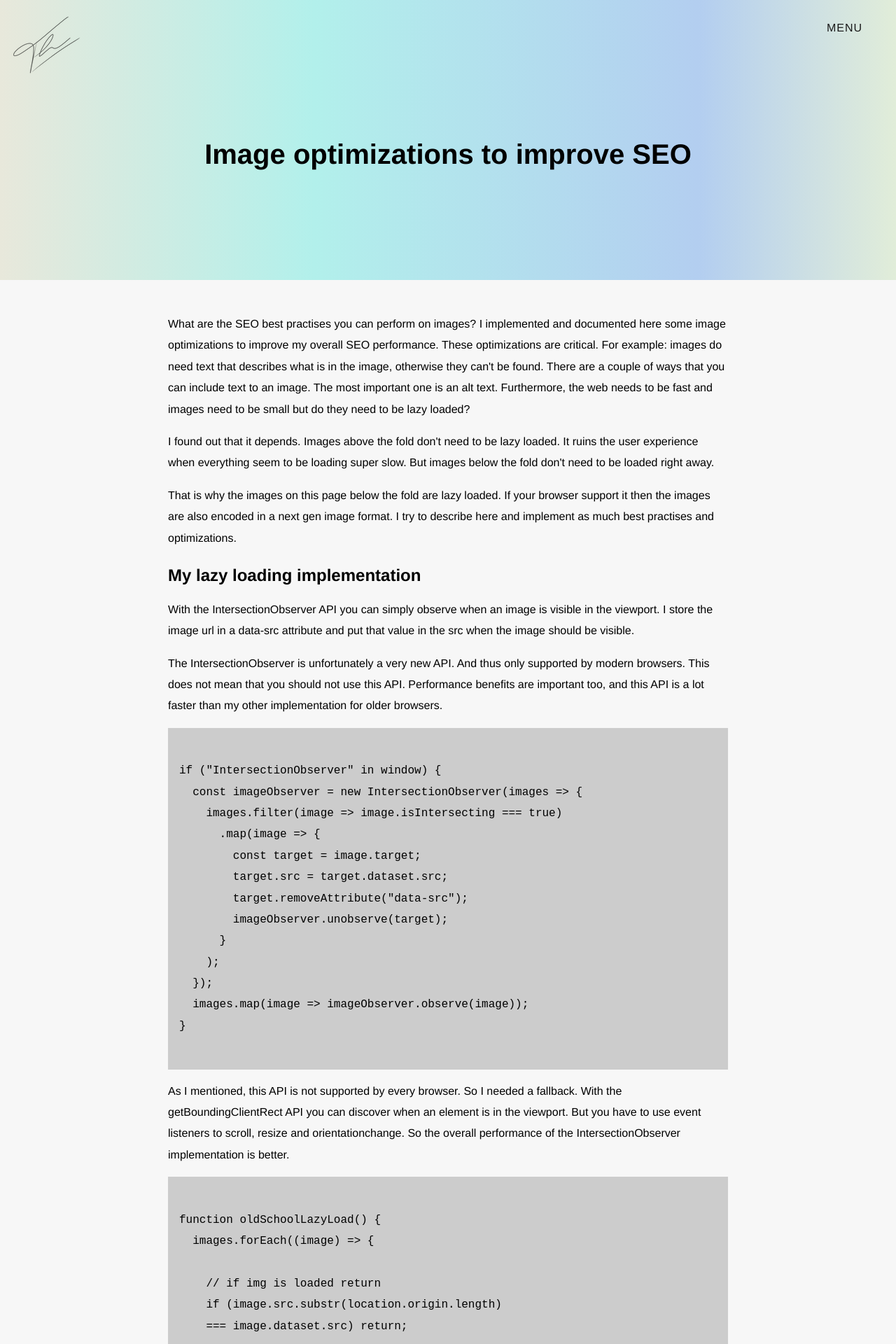
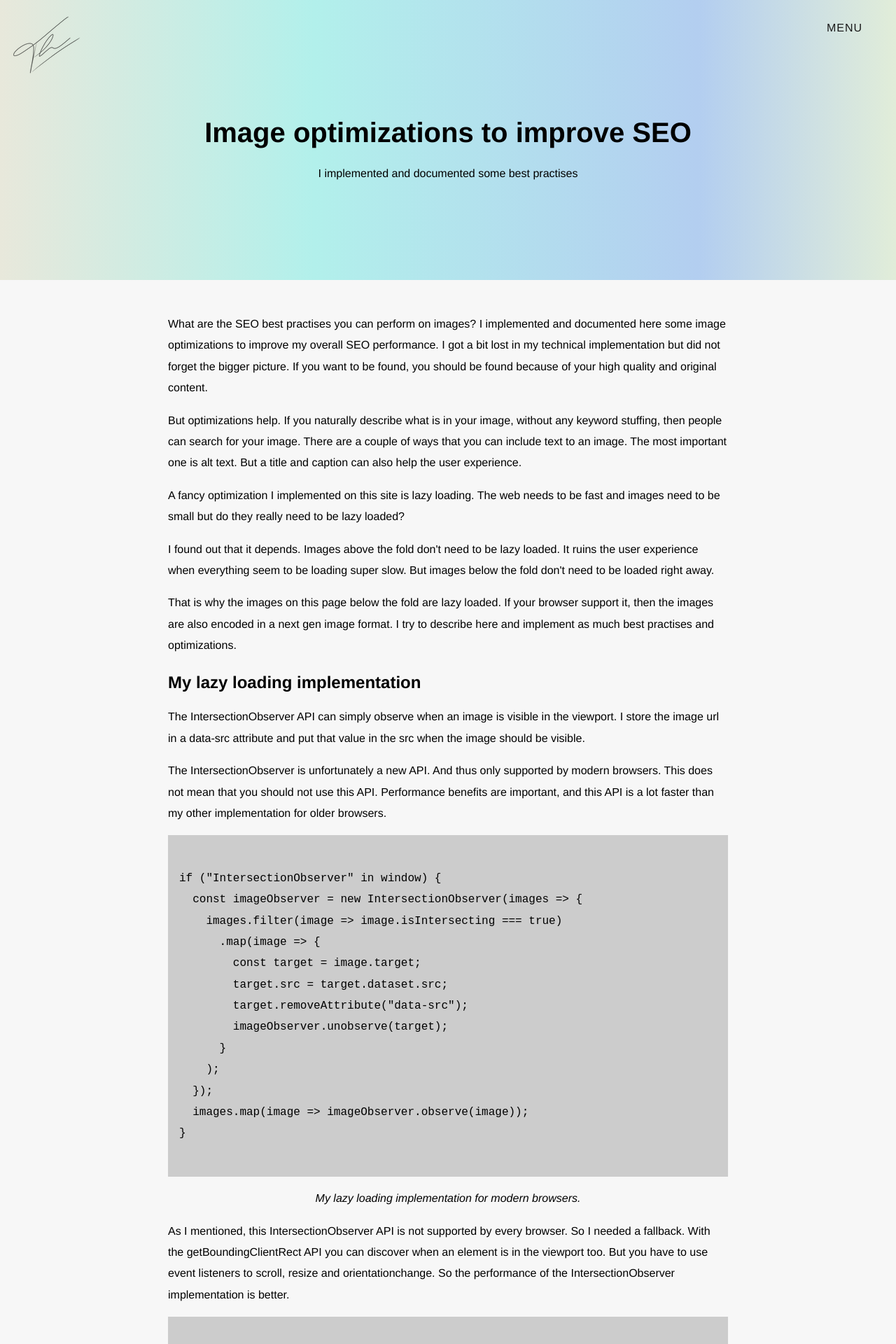
Before and after one commit to thijsvandiessen/portfolio-blog, a React app: page /projects/image-optimizations-to-improve-seo in a window 1280 px wide. Shown: the top 1920 px of the page at 70% size. Built offline with nearby package versions, Linux system fonts and the light colour scheme.

Commit message:
added more internal links

```diff
--- a/src/components/AboutPage.js
+++ b/src/components/AboutPage.js
@@ -1,6 +1,7 @@
 import React, { Component } from 'react';
 import GradientHeader from './GradientHeader';
 import lazyLoad from '../utils/lazyLoad';
+import { Link } from 'react-router-dom'
 import tinyImage5921 from '../images/portfolio/IMG_5921-tiny.jpg';
 import image5921 from '../images/portfolio/IMG_5921.jpg';
 
@@ -61,6 +62,8 @@ class AboutPage extends Component {
             instrument. I play in a lot of orchestras every week where I also do some publicity related work.
           </p>
           <p>I further like to travel, hike and take cool pictures.</p>
+
+          <p>If you like to know more about me, <Link to="/contact" title="send me an email">get in touch</Link>.</p>
           <div className="gallery">
             <img
               src={tinyImage5921}
--- a/src/components/GradientHeader.js
+++ b/src/components/GradientHeader.js
@@ -17,18 +17,28 @@ class GradientHeader extends Component {
     const heading = this.props.heading;
 
     return (
-      <header className={`gradientHeader ${heading.huge ? 'huge':''}`}>
-        <h1>{heading.title}</h1>
-
+      <header className={`gradientHeader ${heading.huge && 'huge'}`}>
+        {heading.title && <h1>{heading.title}</h1>}
         {heading.subTitle && <p>{heading.subTitle}</p>}
 
         {heading.button &&
           <a className="button"
             href={heading.button.link}
+            title={heading.button.title}
             onClick={heading.button.toggle}
           >
             {heading.button.text}
           </a>
+        }
+
+        {heading.link &&
+          <Link className="button"
+            to={heading.link.link}
+            title={heading.link.title}
+            onClick={heading.link.toggle}
+          >
+            {heading.link.text}
+          </Link>
         }
 
       </header>
--- a/src/components/HomePage.js
+++ b/src/components/HomePage.js
@@ -9,6 +9,11 @@ class HomePage extends Component {
       title: "Hi I'm Thijs van Diessen, a more creative front end developer",
       subTitle: "I like to design and develop awesome user experiences and I'm currently looking for a new challenge.",
       huge: true,
+      link: {
+        text: 'My projects',
+        link: '/projects',
+        title: 'Discover some of my projects',
+      },
     }
 
     return (
--- a/src/components/NoMatch.js
+++ b/src/components/NoMatch.js
@@ -6,8 +6,8 @@ class NoMatch extends Component {
     return (
       <main className="noMatch">
         <article className="content-container">
-          <h1>404</h1>
-          <h3>No match for <code>{document.location.pathname}</code></h3>
+          <h1>404 - This page does not exist</h1>
+          <h2>No match for <code>{document.location.pathname}</code></h2>
           <p>Go back <Link to="/" title="My portfolio">home</Link></p>
         </article>
       </main>
--- a/src/components/ProjectImageOptimizations.js
+++ b/src/components/ProjectImageOptimizations.js
@@ -18,6 +18,7 @@ class ProjectImageOptimizations extends Component {
 
     const heading = {
       title: 'Image optimizations to improve SEO',
+      subTitle: "I implemented and documented some best practises",
     };
 
     const images = importAll(require.context('../images/portfolio/', false, /\.(jpg|webp)$/));
@@ -34,20 +35,25 @@ class ProjectImageOptimizations extends Component {
         <GradientHeader heading={heading} />
         <div className="content-container">
 
-        <p>What are the SEO best practises you can perform on images? I implemented and documented here some image optimizations to improve my overall SEO performance. These optimizations are critical. For example: images do need text that describes what is in the image, otherwise they can't be found. There are a couple of ways that you can include text to an image. The most important one is an alt text. Furthermore, the web needs to be fast and images need to be small but do they need to be lazy loaded?</p>
+        <p>What are the SEO best practises you can perform on images? I implemented and documented here some image optimizations to improve my overall SEO performance. I got a bit lost in my technical implementation but did not forget the bigger picture. If you want to be found, you should be found because of your high quality and original content.</p>
+
+        <p>But optimizations help. If you naturally describe what is in your image, without any keyword stuffing, then people can search for your image. There are a couple of ways that you can include text to an image. The most important one is alt text. But a title and caption can also help the user experience.</p>
+
+        <p>A fancy optimization I implemented on this site is lazy loading. The web needs to be fast and images need to be small but do they really need to be lazy loaded?</p>
 
         <p>I found out that it depends. Images above the fold don't need to be lazy loaded. It ruins the user experience when everything seem to be loading super slow. But images below the fold don't need to be loaded right away.</p>
 
-        <p>That is why the images on this page below the fold are lazy loaded. If your browser support it then the images are also encoded in a next gen image format. I try to describe here and implement as much best practises and optimizations.</p>
-
+        <p>That is why the images on this page below the fold are lazy loaded. If your browser support it, then the images are also encoded in a next gen image format. I try to describe here and implement as much best practises and optimizations.</p>
 
         <h2>My lazy loading implementation</h2>
-        <p>With the IntersectionObserver API you can simply observe when an image is visible in the viewport. I store the image url in a data-src attribute and put that value in the src when the image should be visible.</p>
 
-        <p>The IntersectionObserver is unfortunately a very new API. And thus only supported by modern browsers. This does not mean that you should not use this API. Performance benefits are important too, and this API is a lot faster than my other implementation for older browsers.</p>
+        <p>The IntersectionObserver API can simply observe when an image is visible in the viewport. I store the image url in a data-src attribute and put that value in the src when the image should be visible.</p>
 
+        <p>The IntersectionObserver is unfortunately a new API. And thus only supported by modern browsers. This does not mean that you should not use this API. Performance benefits are important, and this API is a lot faster than my other implementation for older browsers.</p>
 
-          <code><pre>{`
+        <figure>
+          <code>
+            <pre>{`
 if ("IntersectionObserver" in window) {
   const imageObserver = new IntersectionObserver(images => {
     images.filter(image => image.isIntersecting === true)
@@ -61,12 +67,16 @@ if ("IntersectionObserver" in window) {
   });
   images.map(image => imageObserver.observe(image));
 }
-          `}</pre>
-          </code>
+            `}</pre>
+            </code>
+            <figcaption>
+              My lazy loading implementation for modern browsers.
+            </figcaption>
+          </figure>
 
-          <p>As I mentioned, this API is not supported by every browser. So I needed a fallback. With the getBoundingClientRect API you can discover when an element is in the viewport. But you have to use event listeners to scroll, resize and orientationchange. So the overall performance of the IntersectionObserver implementation is better.</p>
+          <p>As I mentioned, this IntersectionObserver API is not supported by every browser. So I needed a fallback. With the getBoundingClientRect API you can discover when an element is in the viewport too. But you have to use event listeners to scroll, resize and orientationchange. So the performance of the IntersectionObserver implementation is better.</p>
 
-          <code><pre>{`
+          <figure><code><pre>{`
 function oldSchoolLazyLoad() {
   images.forEach((image) => {
 
@@ -90,27 +100,38 @@ window.addEventListener("resize", oldSchoolLazyLoad);
 window.addEventListener("orientationchange", oldSchoolLazyLoad);
           `}</pre>
           </code>
+          <figcaption>My lazy loading implementation for older browsers.</figcaption>
+          </figure>
 
           <h2>Support when Javascript is disabled</h2>
           <p>Lazy loading images is done with Javascript. When there is no Javascript, simply no images are loaded. So if if you want lazy loading and see images when Javascript is not enabled you have to do something extra. When Javascript is disabled you can add a noscript version of your image that you want to display.</p>
 
-          <code><pre>{`
+          <figure>
+            <code>
+              <pre>{`
 <noscript>
   <img alt="" src="image.jpg"/>
 </noscript>
-          `}</pre></code>
+          `}</pre>
+            </code>
+            <figcaption>
+              A solution to load images when Javascript is disabled
+            </figcaption>
+          </figure>
 
           <h2>My implementation of WebP</h2>
+
           <p>Only some of the newest browsers support WebP. So you need to progressively enhance your website for those browsers.</p>
 
-          <p>To omit the hassle of changing every hard coded image you can use a rewrite rule. Via a rewrite rule in your htaccess file for example. You can automatically serve a WebP version of your image if the browser supports it.</p>
+          <p>To omit the hassle of changing every hard coded image I used a rewrite rule in my htaccess configuration file. Via a rewrite rule in your htaccess file for example. You can automatically serve a WebP version of your image if the browser supports it. I followed basicly the instructions of <a href="https://www.digitalocean.com/community/tutorials/how-to-create-and-serve-webp-images-to-speed-up-your-website" titel="How to create and serve webp images">this article</a>.</p>
 
           <h2>Further optimizations:</h2>
-          <p>I like to optimize the size for specific screens with srcset to make the images also responsive.</p>
+
+          <p>I like to optimize the size for specific screens with the help of srcset to make the images also responsive.</p>
 
           <h2>An example gallery of lazy loading images</h2>
 
-          <p>Six images with each a tiny blurred version and a big version that loads very slow. Each image has also a WebP counterpart. Thus there are in total 24 images.</p>
+          <p>Six images with each a tiny blurred version and a bigger version that loads a lot slower. Each image has also a WebP counterpart. Thus there are in total 24 images here.</p>
 
           <div className="gallery">
             <img
--- a/src/components/Projects.js
+++ b/src/components/Projects.js
@@ -16,14 +16,14 @@ class Projects extends Component {
           </Link>
         </div>
         <div>
-          <h2>Older portfolio</h2>
+          <h2>My older portfolio</h2>
           <p>My first portfolio with some older projects. Written in PHP.</p>
           <a href="http://thijsvandiessen.nl" title="Discover my old portfolio">
             Read more...
           </a>
         </div>
         <div>
-          <h2>Sound project</h2>
+          <h2>Making a oscillator</h2>
           <p>A simple oscillator that I use to tune my violin or double bass.
           In most orchestras 442 hertz is the A, normaly this is 440 hertz. This simply because the woodwinds like it this way. And we like it if the woodwinds are in tune.</p>
           <Link to="projects/sound-project" title="Discover my sound project">
@@ -32,7 +32,7 @@ class Projects extends Component {
         </div>
         <div>
           <h2>To do project</h2>
-          <p>How easy is it to create a to do app?</p>
+          <p>How easy is it to create a to do app in React?</p>
           <Link to="projects/my-to-do-app" title="Discover my to do app">
             Read more...
           </Link>
--- a/src/components/ProjectsPage.js
+++ b/src/components/ProjectsPage.js
@@ -9,10 +9,11 @@ class ProjectPage extends Component {
 
     const heading = {
       title: "My projects",
-      subTitle: "Some of my projects",
+      subTitle: "These are some of my projects",
       button: {
         text: 'Or check out my GitHub account',
-        link: 'https://github.com/thijsvandiessen'
+        link: 'https://github.com/thijsvandiessen',
+        title: 'Go to my Github account',
       },
     }
 
--- a/src/styles/gallery.scss
+++ b/src/styles/gallery.scss
@@ -8,3 +8,12 @@
   }
 
 }
+
+figure {
+  margin: 0;
+}
+
+figcaption {
+  text-align: center;
+  font-style: oblique;
+}
```
Also changed, not shown: 1 other file (tests, documents, lock files or other folders).
